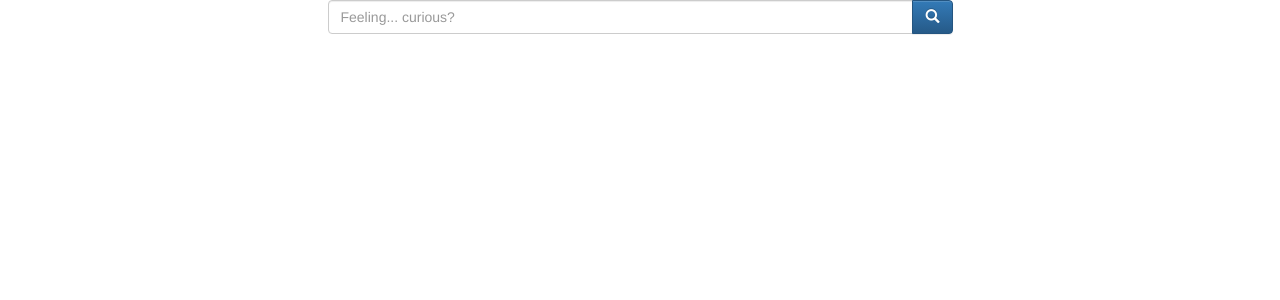
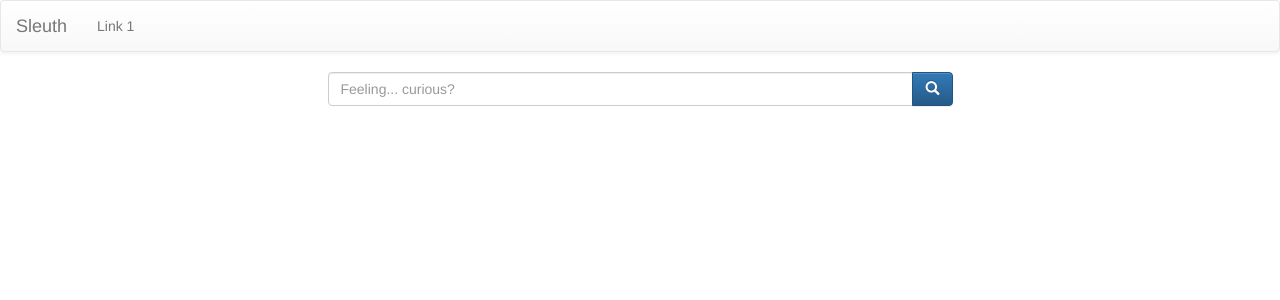
Before and after one commit to ubclaunchpad/sleuth-frontend, a React app: page / in a window 1280 px wide. Shown: the top 300 px of the page. Built offline with nearby package versions, Linux system fonts and the light colour scheme.

Commit message:
Add simple navbar

```diff
--- a/src/components/App.js
+++ b/src/components/App.js
@@ -1,5 +1,6 @@
 import React from 'react';
 import SearchForm from './SearchForm';
+import Navbar from './Navbar';
 
 export default class App extends React.Component {
 	constructor(props) {
@@ -8,8 +9,11 @@ export default class App extends React.Component {
 
 	render() {
 		return (
-			<div className='container-fluid' style={styles.rootDiv}>
-				<SearchForm client={this.props.client} />
+			<div>
+				<Navbar {...navbar} />
+				<div className='container-fluid' style={styles.rootDiv}>
+					<SearchForm client={this.props.client} />
+				</div>
 			</div>
 		);
 	}
@@ -20,3 +24,16 @@ const styles = {
 		textAlign: 'center'
 	}
 }
+
+const navbar = {
+    brand: {
+        linkTo: "#",
+        text: "Sleuth"
+    },
+    links: [
+        {
+            linkTo: "#",
+            text: "Link 1"
+        }
+    ]
+};
--- /dev/null
+++ b/src/components/Navbar.js
@@ -0,0 +1,52 @@
+import React from 'react';
+
+export default class Navbar extends React.Component {
+    render() {
+        return (
+            <nav className="navbar navbar-default">
+                <div className="container-fluid">
+                    <div className="navbar-header">
+                        <button type="button" className="navbar-toggle collapsed" data-toggle="collapse" data-target="#navbar-collapse" aria-expanded="false">
+                            <span className="sr-only">Toggle navigation</span>
+                        </button>
+                        <NavBrand linkTo={this.props.brand.linkTo} text={this.props.brand.text} />
+                    </div>
+                    <div className="collapse navbar-collapse" id="navbar-collapse">
+                        <NavMenu links={this.props.links} />
+                    </div>
+                </div>
+            </nav>
+        );
+    }
+}
+
+class NavBrand extends React.Component {
+    render() {
+        return (
+            <a className="navbar-brand" href={this.props.linkTo}>{this.props.text}</a>
+        );
+    }
+}
+
+class NavMenu extends React.Component {
+    render() {
+        var links = this.props.links.map(function (link) {
+            return (
+                <NavLink linkTo={link.linkTo} text={link.text} active={link.active} />
+            );
+        });
+        return (
+            <ul className="nav navbar-nav">
+                {links}
+            </ul>
+        );
+    }
+}
+
+class NavLink extends React.Component {
+    render() {
+        return (
+            <li className={(this.props.active ? "active" : "")}><a href={this.props.linkTo}>{this.props.text}</a></li>
+        );
+    }
+}
```
